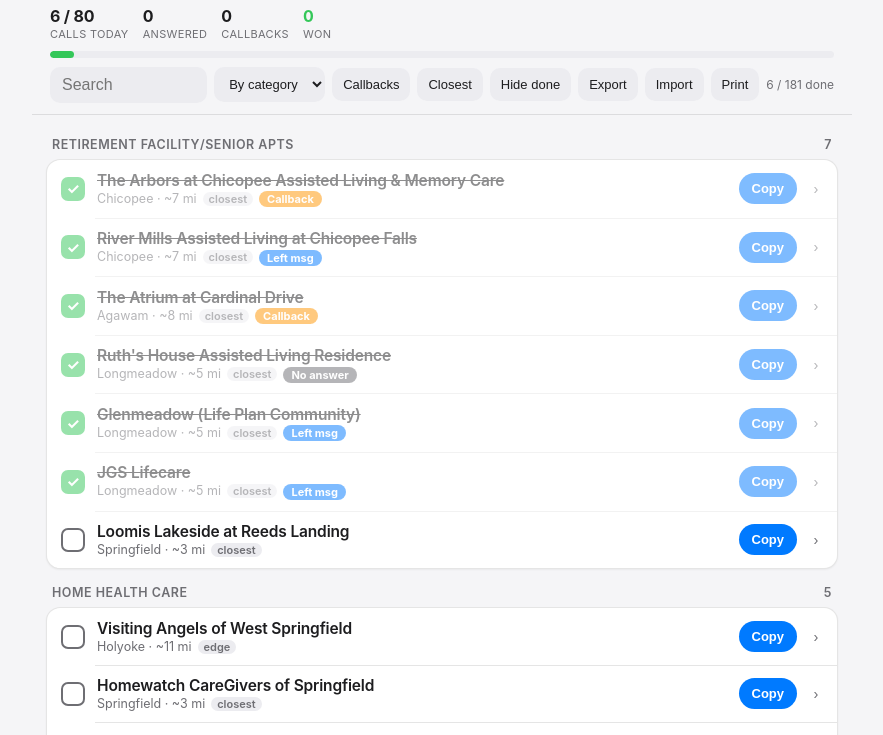
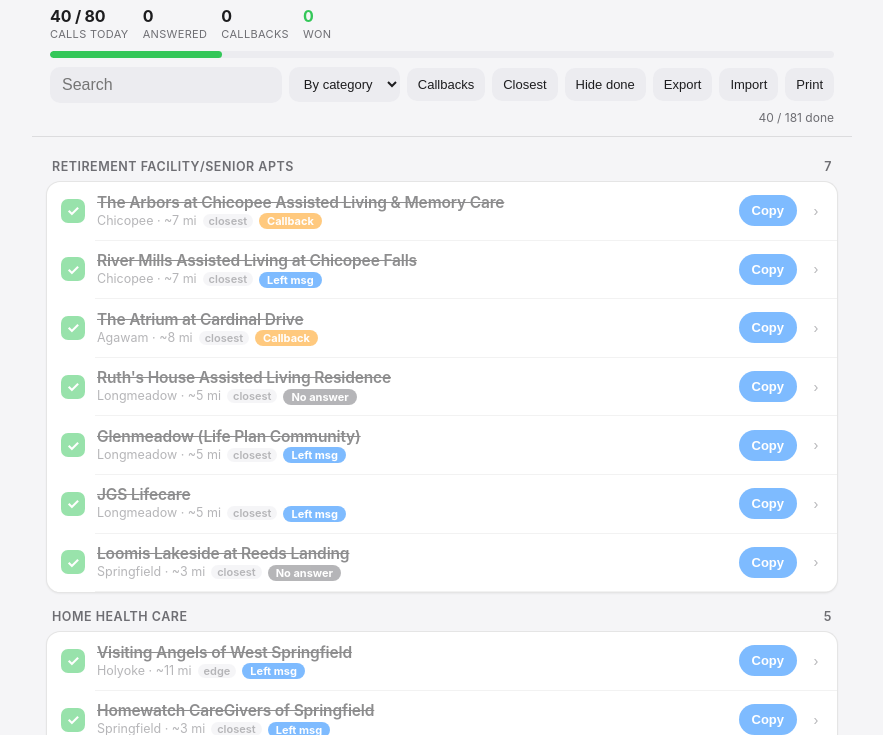
Before and after one commit to abechaunce2/springfield-call-list, a plain HTML site: page index.html in a window 1280 px wide. Shown: the part 65-800 px from the top of the page, without its empty margins (198-1081 px from the left). Drawn offline with Linux system fonts and the light colour scheme.

Commit message:
Seed all 40 already-called leads with statuses + notes

```diff
--- a/index.html
+++ b/index.html
@@ -314,9 +314,43 @@
 {dig:"4132842686",status:"callback",email:"sschellenger1@benchmarkquilty.com",notes:"They gave an email but it bounced. She gave sschellenger1@benchmarkquilty.com but I spelled it wrong — need the correct email."},
 {dig:"8668927533",status:"noanswer"},
 {dig:"4135677800",status:"leftmsg"},
-{dig:"4135676211",status:"leftmsg"}
+{dig:"4135676211",status:"leftmsg"},
+{dig:"4137821800",status:"noanswer"},
+{dig:"4137336900",status:"leftmsg"},
+{dig:"4133442204",status:"leftmsg"},
+{dig:"4132179861",status:"leftmsg",notes:"Sent email to owner."},
+{dig:"4132241912",status:"leftmsg"},
+{dig:"4137984343",status:"leftmsg"},
+{dig:"4135927738",status:"leftmsg"},
+{dig:"4137941600",status:"notnow"},
+{dig:"4135389733",status:"leftmsg"},
+{dig:"4135363435",status:"leftmsg"},
+{dig:"4135433133",status:"leftmsg"},
+{dig:"4133865105",status:"leftmsg"},
+{dig:"4137363352",status:"noanswer"},
+{dig:"4135476200",status:"leftmsg"},
+{dig:"4135833070",status:"leftmsg"},
+{dig:"4133515125",status:"noanswer"},
+{dig:"4134857533",status:"leftmsg"},
+{dig:"4135680264",status:"notnow"},
+{dig:"4135645228",status:"notnow"},
+{dig:"4135190902",status:"noanswer"},
+{dig:"4136951108",status:"leftmsg"},
+{dig:"4136285177",status:"leftmsg"},
+{dig:"4135644854",status:"noanswer"},
+{dig:"4135322253",status:"leftmsg"},
+{dig:"4135689513",status:"noanswer"},
+{dig:"4133636958",status:"notnow",notes:"Out of money for the year."},
+{dig:"4137864081",status:"notnow"},
+{dig:"4134558218",status:"leftmsg"},
+{dig:"4133078804",status:"callback"},
+{dig:"4133051160",status:"leftmsg"},
+{dig:"4136769907",status:"leftmsg"},
+{dig:"4132962941",status:"notnow"},
+{dig:"4134273068",status:"leftmsg"},
+{dig:"4135324160",status:"leftmsg"}
 ];
-const SEEDVER=1;
+const SEEDVER=2;
 (function applySeed(){let cur=parseInt(localStorage.getItem('seedver_'+LIST_ID)||'0',10);if(cur>=SEEDVER)return;let ch=false;SEED.forEach(s=>{const ex=STATE[s.dig];if(!ex||!ex.status){STATE[s.dig]={status:s.status,ts:(ex&&ex.ts)||Date.now(),notes:s.notes||((ex&&ex.notes)||''),dm:(ex&&ex.dm)||'',time:(ex&&ex.time)||'',email:s.email||((ex&&ex.email)||'')};ch=true;}});try{localStorage.setItem('seedver_'+LIST_ID,String(SEEDVER));if(ch)localStorage.setItem(SKEY,JSON.stringify(STATE));}catch(e){}})();
 function rec(dig){return STATE[dig]||(STATE[dig]={status:'',ts:0,notes:'',dm:'',time:'',email:''});}
 const EMPTY={status:'',ts:0,notes:'',dm:'',time:'',email:''};
```
